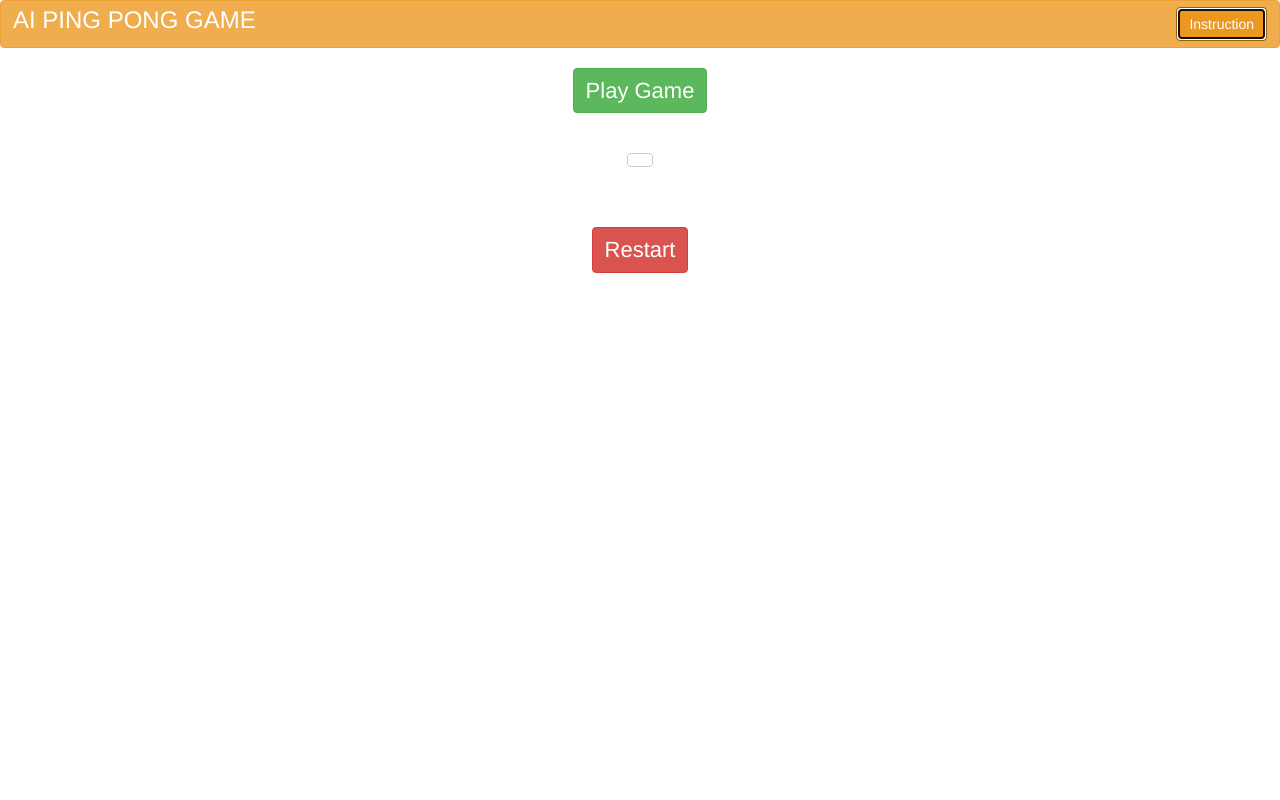
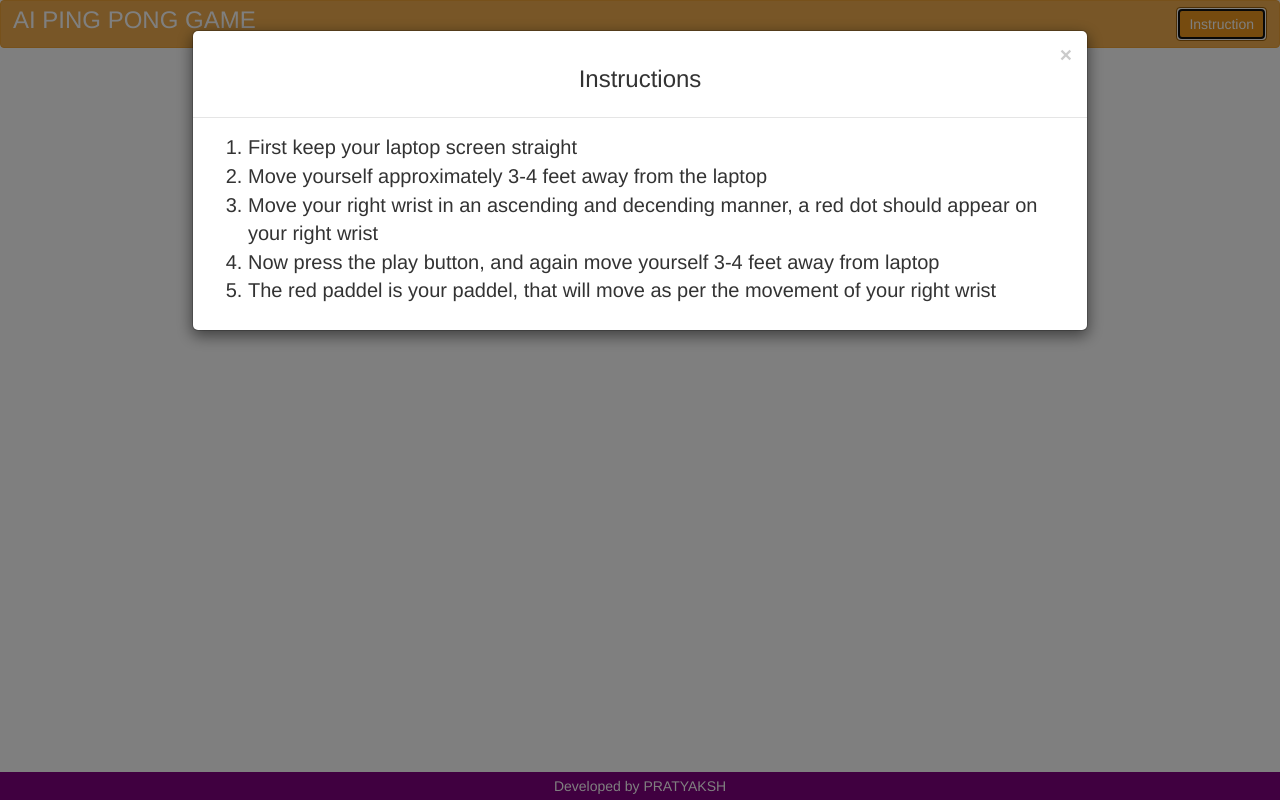
Before and after one commit to pratyaksh2009/priject-138, a plain HTML site: page index.html in a window 1280 px wide. Both pictures are taken after a click on the button "Instruction". Drawn offline with nearby package versions, Linux system fonts and the light colour scheme; some packages are replaced by stand-ins of ours.

Commit message:
Update index.html

```diff
--- a/index.html
+++ b/index.html
@@ -1,3 +1,6 @@
+
+<!--created by prashant shukla-->
+<!DOCTYPE html>
 <html>
     <head>
         <title>Page Title</title>
@@ -29,3 +32,36 @@
             <br><br>
             <button onclick="restart()" class="btn btn-danger" id="restart">Restart</button>
             <br><br>
+
+            <div class="copy_right_footer">
+                Developed by PRATYAKSH
+              </div>
+
+            <div id="myModal" class="modal fade ">
+              <div class="modal-dialog" >
+                <!-- Modal content-->
+                <div class="modal-content">
+
+                  <div class="modal-header">
+                    <button class="close" data-dismiss="modal">&times;</button>
+                    <h3>Instructions</h#>
+                  </div>
+
+                   <div class="modal-body">
+                       <ol>
+                           <li>First keep your laptop screen straight</li>
+                           <li>Move yourself approximately 3-4 feet away from the laptop</li>
+                           <li>Move your right wrist in an ascending and decending manner, a red dot should appear on your right wrist</li>
+                           <li>Now press the play button, and again move yourself 3-4 feet away from laptop</li>
+                           <li>The red paddel is your paddel, that will move as per the movement of your right wrist</li>
+                       </ol>
+                    </div>
+
+                </div>
+              </div>
+            </div>
+      </center>
+
+<script src="main.js"></script>
+</body>
+</html>
```
